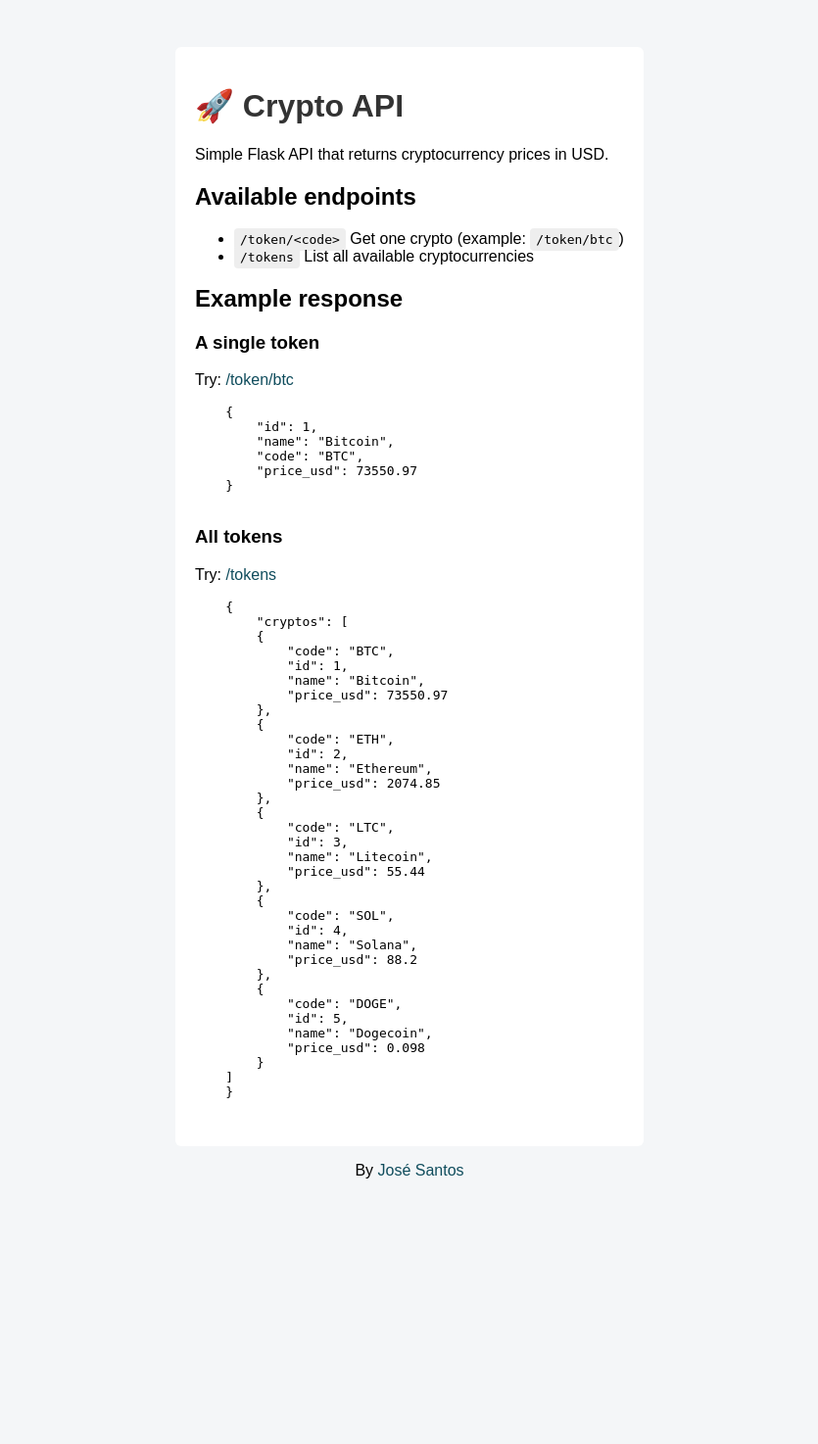
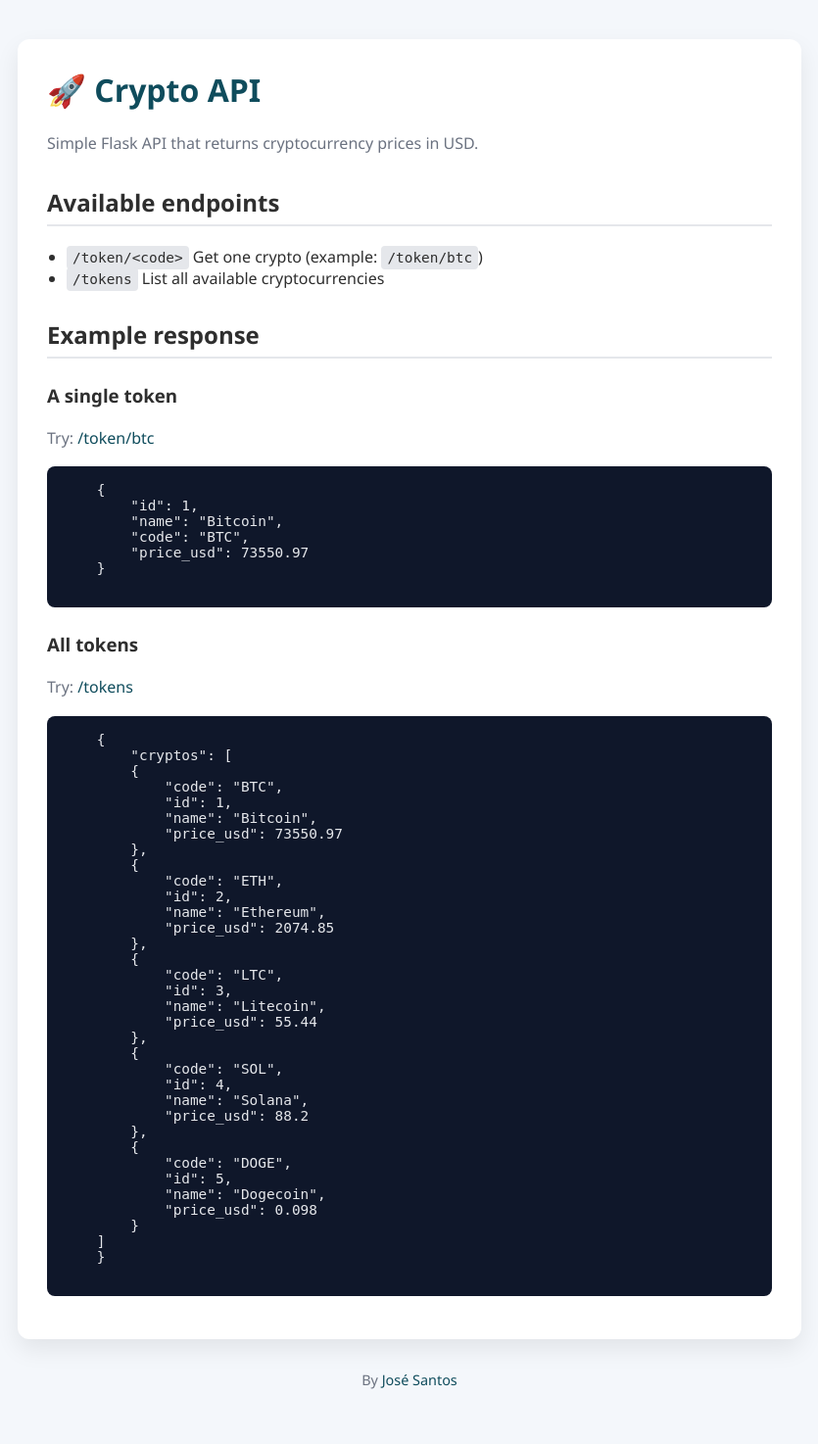
Before and after one commit to engJoseSantos/Simple-API-in-Flask, a Flask app: page / in a window 1280 px wide. Shown: the whole page at 98% size, without its empty margins (222-1057 px from the left). Before the commit the page ends 1203 px from the top, so only its background shows below. Run offline with Flask 3, Linux system fonts and the light colour scheme.

Commit message:
Add:  crypto python file

```diff
--- a/app.py
+++ b/app.py
@@ -1,19 +1,5 @@
 from flask import Flask, jsonify, render_template, request
-
-class Crypto:
-    def __init__(self, id, name, code, value_to_usd):
-        self.id = id
-        self.name = name
-        self.code = code
-        self.value_to_usd = value_to_usd
-
-    def to_dict(self):
-        return {
-            "id" : self.id,
-            "name" :self.name,
-            "code" :self.code.upper(),
-            "price_usd" :self.value_to_usd
-        }
+from crypto import *
 
 cryptos = {
     "btc" : Crypto(1, "Bitcoin", "BTC", 73550.97),
--- a/templates/index.html
+++ b/templates/index.html
@@ -4,41 +4,100 @@
     <meta charset="UTF-8">
     <title>Crypto API</title>
     <style>
+        :root {
+            --bg: #f4f7fb;
+            --card: #ffffff;
+            --primary: #0F4C5C;
+            --secondary: #D26E43;
+            --text: #2e2e2e;
+            --muted: #6b7280;
+            --code-bg: #0f172a;
+            --code-text: #e5e7eb;
+        }
+
+        * {
+            box-sizing: border-box;
+        }
+
         body {
-            font-family: Arial, sans-serif;
-            background: #f4f6f8;
-            padding: 40px;
+            margin: 0;
+            font-family: "Segoe UI", Roboto, Arial, sans-serif;
+            background: var(--bg);
+            color: var(--text);
+            padding: 40px 20px;
+        }
 
+        h1 {
+            margin-top: 0;
+            color: var(--primary);
         }
-        h1 {
-            color: #333;
+
+        h2 {
+            margin-top: 30px;
+            border-bottom: 2px solid #e5e7eb;
+            padding-bottom: 6px;
         }
+
+        h3 {
+            margin-top: 25px;
+        }
+
+        p {
+            color: var(--muted);
+            line-height: 1.6;
+        }
+
+        ul {
+            padding-left: 20px;
+        }
+
         code {
-            background: #eee;
+            background: #e5e7eb;
             padding: 4px 6px;
             border-radius: 4px;
+            font-size: 0.9rem;
         }
-        .box{
+
+        pre {
+            background: var(--code-bg);
+            color: var(--code-text);
+            padding: 16px;
+            border-radius: 8px;
+            overflow-x: auto;
+            font-size: 0.9rem;
+            margin-top: 10px;
+        }
+
+        a {
+            color: var(--primary);
+            text-decoration: none;
+            font-weight: 500;
+        }
+
+        a:hover {
+            color: var(--secondary);
+            text-decoration: underline;
+        }
+
+        .box {
             display: flex;
             justify-content: center;
         }
-        .box div{
-            justify-content: center;
-            background: #fff;
-            padding: 20px;
-            border-radius: 6px;
-            max-width: 700px;
+
+        .box > div {
+            background: var(--card);
+            padding: 30px;
+            border-radius: 12px;
+            max-width: 800px;
+            width: 100%;
+            box-shadow: 0 10px 25px rgba(0, 0, 0, 0.08);
         }
-        footer{
-            display: flex;
-            justify-content: center;
-        }
-        a{
-            text-decoration: none;
-            color: #0F4C5C;
-        }
-        a:hover{
-            color: #D26E43;
+
+        footer {
+            margin-top: 30px;
+            text-align: center;
+            color: var(--muted);
+            font-size: 0.9rem;
         }
     </style>
 </head>
```
Also changed, not shown: crypto.py (added, +14 -0 lines).
